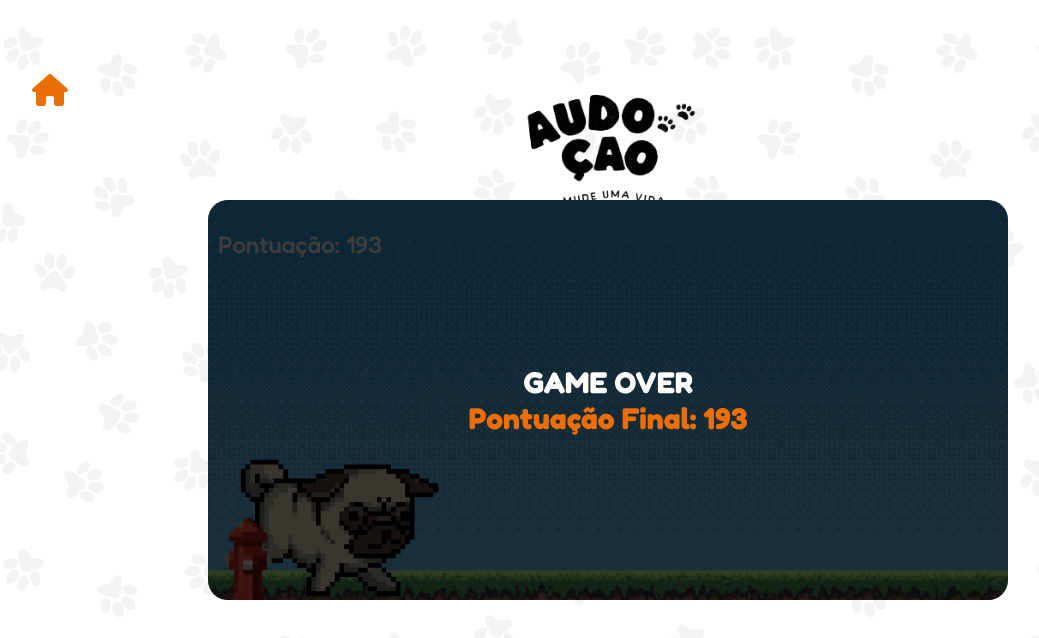
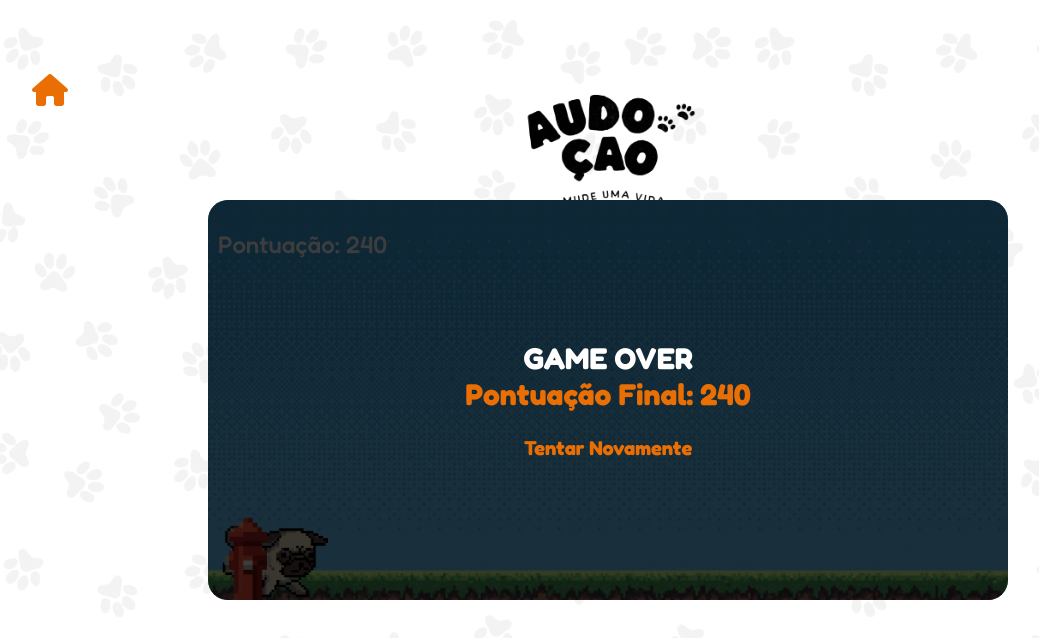
Before and after one commit to Victor-Hugo1/Audo-o, a website: page public/pac-dog/dog-game.html in a window 1280 px wide. Both pictures are taken after a click on the button "Iniciar Jogo". Shown: the whole page, without its empty margins (32-1071 px from the left). Drawn offline with Linux system fonts and the light colour scheme.

Commit message:
update game

```diff
--- a/public/dashboard/dash.css
+++ b/public/dashboard/dash.css
@@ -109,7 +109,7 @@ p{
     right: 0;
     transform: translateX(-50%);
     top: 100%;
-    width: 300px;
+    width: 400px;
 }
 
 .ranking p {
--- a/public/pac-dog/dog-game.css
+++ b/public/pac-dog/dog-game.css
@@ -46,8 +46,27 @@ body{
     font-size: 30px;
     color: #E96F05;
     font-weight: 700;
+}
+.card-gameOver button{
+    justify-content: center;
+    background-color: transparent;
+    align-items: center;
+    align-self: center;
+    margin-top: 3%;
+    display: flex;
+    width: 30%;
+    font-size: 20px;
+    color: #E96F05;
+    font-weight: 1000;
+    border: none;
+    transition: all 0.4s ease-in-out;
+    font-family: 'Fredoka', sans-serif;
+}
 
+.card-gameOver button:hover{
+    color: #f7f7f7;
 }
+
 .start{
     display: flex;
     justify-content: center;
@@ -105,9 +124,9 @@ body{
     position: absolute;
     bottom: 0;
     background-image: url(./imgs/woof-running.gif);
-    width: 230px;
-    height: 190px;
-    background-size: 230px;
+    width:120px;
+    height: 100px;
+    background-size: 120px;
     background-repeat: no-repeat;
 
 }
--- a/public/pac-dog/dog-game.html
+++ b/public/pac-dog/dog-game.html
@@ -24,8 +24,8 @@
     <div id="card-gameOver" class="card-gameOver">
         <p>GAME OVER</p>
         <span id="pontuacaoFinal">
-
         </span>
+        <button onclick="tentarNovamente()">Tentar Novamente</button>
     </div>
 
     <div id="game" class="game">
--- a/public/pac-dog/dog-script.js
+++ b/public/pac-dog/dog-script.js
@@ -3,7 +3,13 @@ var intervaloPontuacao;
 const gameOver = document.getElementById("card-gameOver");
 gameOver.style.backgroundColor = "transparent";
 
+
+function tentarNovamente(){
+    window.location.reload()
+}
+
 function ComecarJogo() {
+
     const botao = document.getElementById("botao");
     const game = document.getElementById("game");
     const gameOver = document.getElementById("card-gameOver");
@@ -41,8 +47,8 @@ function ComecarJogo() {
         var hidranteLeft = parseInt(
             window.getComputedStyle(hidrante).getPropertyValue("left")
         );
-        if (hidranteLeft > 1 && hidranteLeft < 200 && cachorroBottom <= 2 && !jaPulou) {
-            mostrarResultados();
+        if (hidranteLeft > -80 && hidranteLeft < 80 && cachorroBottom <= 4  && !jaPulou) {
+           mostrarResultados();
             return;
         }
         contar++;
@@ -58,5 +64,6 @@ function mostrarResultados() {
     clearInterval(intervaloPontuacao);
     hidrante.style.animation = "none";
     gameOver.style.zIndex = 1;
-    ptFinal.innerHTML = `Pontuação Final: ${contar}`;
+    ptFinal.innerHTML += `Pontuação Final: ${contar}`;
+    contar = 0
 }
```
